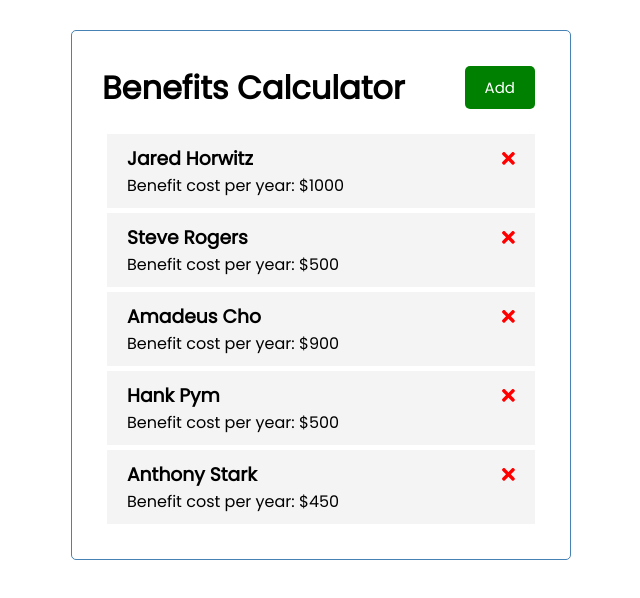
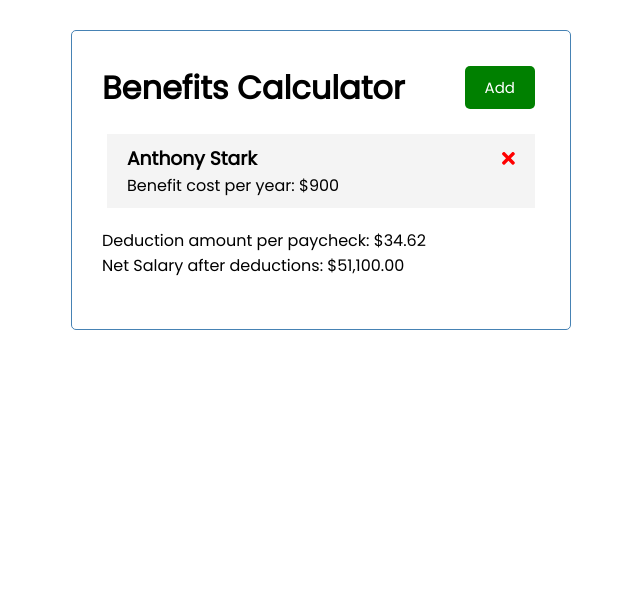
Before and after one commit to jhorwitz789/PaylocityCodingChallenge, an Angular app in the folder paylocity-coding-challenge/: page / in a window 1280 px wide. Shown: the top 598 px of the page, without its empty margins (319-959 px from the left). Built offline with nearby package versions, Linux system fonts and the light colour scheme; data requests are answered from the project's data file.

Commit message:
summary section working
Got the cost summary section to work correctly

```diff
--- a/paylocity-coding-challenge/db.json
+++ b/paylocity-coding-challenge/db.json
@@ -1,34 +1,10 @@
 {
   "people": [
     {
-      "id": 1,
-      "name": "Jared Horwitz",
-      "benefitCost": 1000,
-      "type": 0
-    },
-    {
-      "id": 2,
-      "name": "Steve Rogers",
-      "benefitCost": 500,
-      "type": 1
-    },
-    {
-      "name": "Amadeus Cho",
+      "name": "Anthony Stark",
       "type": "0",
       "benefitCost": 900,
-      "id": 4
-    },
-    {
-      "name": "Hank Pym",
-      "type": "1",
-      "benefitCost": 500,
-      "id": 5
-    },
-    {
-      "name": "Anthony Stark",
-      "type": "1",
-      "benefitCost": 450,
-      "id": 6
+      "id": 1
     }
   ]
 }
--- a/paylocity-coding-challenge/src/app/app.module.ts
+++ b/paylocity-coding-challenge/src/app/app.module.ts
@@ -10,6 +10,7 @@ import { ButtonComponent } from './components/button/button.component';
 import { PeopleComponent } from './components/people/people.component';
 import { PersonComponent } from './components/person/person.component';
 import { AddPersonComponent } from './components/add-person/add-person.component';
+import { CostSummaryComponent } from './components/cost-summary/cost-summary.component';
 
 @NgModule({
   declarations: [
@@ -18,7 +19,8 @@ import { AddPersonComponent } from './components/add-person/add-person.component
     ButtonComponent,
     PeopleComponent,
     PersonComponent,
-    AddPersonComponent
+    AddPersonComponent,
+    CostSummaryComponent
   ],
   imports: [
     BrowserModule,
--- a/paylocity-coding-challenge/src/app/components/add-person/add-person.component.ts
+++ b/paylocity-coding-challenge/src/app/components/add-person/add-person.component.ts
@@ -11,6 +11,7 @@ import { Subscription } from "rxjs";
 })
 export class AddPersonComponent implements OnInit {
   @Output() onAddPerson: EventEmitter<Person> = new EventEmitter();
+  @Output() onAddRecalculate: EventEmitter<Person> = new EventEmitter();
   name!: string;
   type: PersonType = PersonType.employee;
   hasDiscount: Boolean = false;
@@ -39,6 +40,7 @@ export class AddPersonComponent implements OnInit {
     }
 
     this.onAddPerson.emit(newPerson);
+    this.onAddRecalculate.emit();
 
     this.name = "";
     this.type = PersonType.employee;
--- a/paylocity-coding-challenge/src/app/components/button/button.component.html
+++ b/paylocity-coding-challenge/src/app/components/button/button.component.html
@@ -1,4 +1,6 @@
-<button [ngStyle] ="{ 'background-color': color }" class="btn"
-(click)="onClick()">
+<button
+    [ngStyle] ="{ 'background-color': color }"
+    class="btn"
+    (click)="onClick()">
     {{text}}
 </button>
--- /dev/null
+++ b/paylocity-coding-challenge/src/app/components/cost-summary/cost-summary.component.css
@@ -0,0 +1,3 @@
+.summary-section {
+    margin-top: 20px;
+}
--- /dev/null
+++ b/paylocity-coding-challenge/src/app/components/cost-summary/cost-summary.component.html
@@ -0,0 +1,4 @@
+<div class="summary-section">
+    <p>Deduction amount per paycheck: {{formattedDeduction}}</p>
+    <p>Net Salary after deductions: {{formattedSalary}}</p>
+</div>
--- /dev/null
+++ b/paylocity-coding-challenge/src/app/components/cost-summary/cost-summary.component.ts
@@ -0,0 +1,42 @@
+import { Component, OnInit } from '@angular/core';
+import { PersonService } from "../../services/person.service"
+import { Person } from "../../Person";
+
+@Component({
+  selector: 'app-cost-summary',
+  templateUrl: './cost-summary.component.html',
+  styleUrls: ['./cost-summary.component.css']
+})
+export class CostSummaryComponent implements OnInit {
+  people: Person[] = [];
+  deductionAmount: number = 0;
+  netSalary: number = 52000;
+  formattedDeduction!: string;
+  formattedSalary!: string;
+
+  formatter = new Intl.NumberFormat("en-US", {
+    style: "currency",
+    currency: "USD"
+  });
+
+  constructor(private personService: PersonService) { }
+
+  ngOnInit(): void {
+    this.calculateAmounts();
+  }
+
+  calculateAmounts() {
+    this.deductionAmount = 0;
+    this.netSalary = 52000;
+    this.personService.getPeople().subscribe((people) => {
+      for (let person of people){
+        this.deductionAmount += person.benefitCost;
+      }
+      this.netSalary -= this.deductionAmount;
+      this.deductionAmount /= 26;//26 paychecks per year
+
+      this.formattedDeduction = this.formatter.format(this.deductionAmount);
+      this.formattedSalary = this.formatter.format(this.netSalary);
+    });
+  }
+}
--- a/paylocity-coding-challenge/src/app/components/people/people.component.html
+++ b/paylocity-coding-challenge/src/app/components/people/people.component.html
@@ -1,2 +1,3 @@
 <app-add-person (onAddPerson)="addPerson($event)"></app-add-person>
 <app-person *ngFor="let person of people" [person]="person" (onDeletePerson)="deletePerson(person)"></app-person>
+<app-cost-summary></app-cost-summary>
--- a/paylocity-coding-challenge/src/app/components/people/people.component.ts
+++ b/paylocity-coding-challenge/src/app/components/people/people.component.ts
@@ -1,6 +1,7 @@
-import { Component, OnInit } from '@angular/core';
+import { Component, OnInit, ViewChild } from '@angular/core';
 import { PersonService } from "../../services/person.service"
 import { Person } from "../../Person";
+import { CostSummaryComponent } from "../cost-summary/cost-summary.component"
 
 @Component({
   selector: 'app-people',
@@ -8,6 +9,7 @@ import { Person } from "../../Person";
   styleUrls: ['./people.component.css']
 })
 export class PeopleComponent implements OnInit {
+  @ViewChild(CostSummaryComponent) costSummaryChild!: CostSummaryComponent;
   people: Person[] = [];
 
   constructor(private personService: PersonService) { }
@@ -17,10 +19,16 @@ export class PeopleComponent implements OnInit {
   }
 
   deletePerson(person: Person) {
-    this.personService.deletePerson(person).subscribe(() => (this.people = this.people.filter((p) => p.id !== person.id)));
+    this.personService.deletePerson(person).subscribe(() => {
+      (this.people = this.people.filter((p) => p.id !== person.id))
+      this.costSummaryChild.calculateAmounts();
+    });
   }
 
   addPerson(person: Person) {
-    this.personService.addPerson(person).subscribe((person) => (this.people.push(person)))
+    this.personService.addPerson(person).subscribe((person) => {
+      (this.people.push(person))
+      this.costSummaryChild.calculateAmounts();
+    });
   }
 }
```
Also changed, not shown: 1 other file (tests, documents, lock files or other folders).
